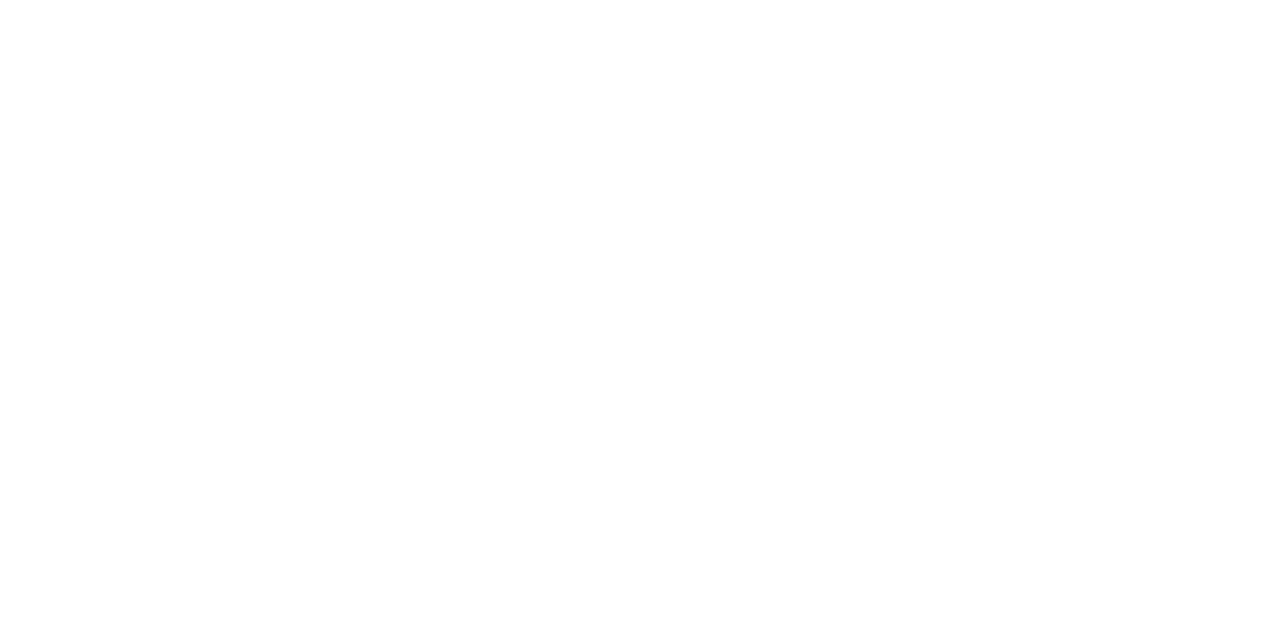
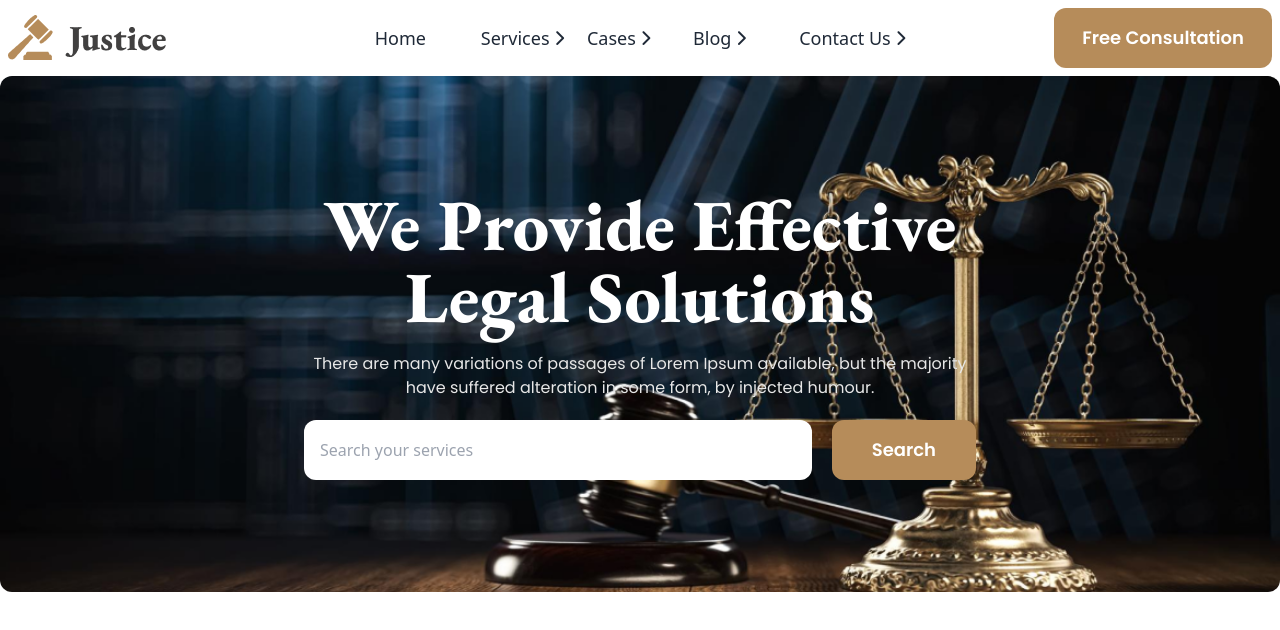
Before and after one commit to yasir-8arafat/md-15-legal-solution-project, a plain HTML site: page index.html in a window 1280 px wide. Drawn offline with nearby package versions, Linux system fonts and the light colour scheme.

Commit message:
header section done with responsive

```diff
--- a/index.html
+++ b/index.html
@@ -35,6 +35,68 @@
 </head>
 
 <body>
+    <header class="container mx-auto">
+        <!-- navbar start -->
+        <nav>
+            <div class="navbar bg-base-100">
+                <div class="navbar-start">
+                    <div class="dropdown">
+                        <div tabindex="0" role="button" class="btn btn-ghost lg:hidden">
+                            <svg xmlns="http://www.w3.org/2000/svg" class="h-7 w-7" fill="none" viewBox="0 0 24 24"
+                                stroke="currentColor">
+                                <path stroke-linecap="round" stroke-linejoin="round" stroke-width="2"
+                                    d="M4 6h16M4 12h8m-8 6h16" />
+                            </svg>
+                        </div>
+                        <ul tabindex="0"
+                            class="menu menu-sm dropdown-content bg-base-100 rounded-box z-[1] mt-3 w-52 p-2 shadow">
+                            <li><a class="text-lg">Home</a></li>
+                            <li><a class="text-lg">Services <i class="fa-solid fa-chevron-right fa-sm"></i></a></li>
+                            <li><a class="text-lg">Cases <i class="fa-solid fa-chevron-right fa-sm"></i></a></li>
+                            <li><a class="text-lg">Blog <i class="fa-solid fa-chevron-right fa-sm"></i></a></li>
+                            <li><a class="text-lg">Contact Us <i class="fa-solid fa-chevron-right fa-sm"></i></a></li>
+                        </ul>
+                    </div>
+                    <div class="max-w-40">
+                        <img class="w-full" src="images/logo2.png" alt="">
+                    </div>
+                </div>
+                <div class="navbar-center hidden lg:flex">
+                    <ul class="grid lg:grid-cols-3 xl:grid-cols-5">
+                        <li><a class="text-lg">Home</a></li>
+                        <li><a class="text-lg">Services <i class="fa-solid fa-chevron-right fa-sm"></i></a></li>
+                        <li><a class="text-lg">Cases <i class="fa-solid fa-chevron-right fa-sm"></i></a></li>
+                        <li><a class="text-lg">Blog <i class="fa-solid fa-chevron-right fa-sm"></i></a></li>
+                        <li><a class="text-lg">Contact Us <i class="fa-solid fa-chevron-right fa-sm"></i></a></li>
+                    </ul>
+                </div>
+                <div class="navbar-end">
+                    <a><button
+                            class="text-sm sm:text-lg text-white font-poppinsFont font-semibold bg-[#B68C5A] px-3 py-2 sm:px-7 sm:py-4 rounded-xl">Free
+                            Consultation</button></a>
+                </div>
+            </div>
+        </nav>
+        <!-- banner start -->
+        <div class="lg:px-48 lg:py-20 md:px-16 px-5 py-12 md:py-16 xl:px-60 xl:py-28 bg-no-repeat bg-cover rounded-xl"
+            style="background-image: url(images/banner.png);">
+            <!-- <div class="hero-overlay bg-opacity-60"></div> -->
+            <div class="max-w-2xl mx-auto text-center">
+                <h1 class="mb-5 text-7xl font-extrabold text-white font-ebGaraFont">We Provide Effective Legal
+                    Solutions</h1>
+                <p class="mb-5 text-base font-normal font-poppinsFont text-[#E7E7E7]">There are many variations
+                    of passages of Lorem Ipsum available, but the majority
+                    have suffered alteration in some form, by injected humour.</p>
+                <form action="" class="flex gap-4 sm:gap-5">
+                    <input placeholder="Search your services" class="rounded-xl p-3 sm:p-4 text-sm sm:text-base flex-1" type="search" name="" id="">
+                    <a><button
+                            class="text-sm sm:text-lg text-white font-poppinsFont px-6 py-3 font-semibold bg-[#B68C5A]  sm:px-10 sm:py-4 rounded-xl">Search</button></a>
+                </form>
+            </div>
+        </div>
+    </header>
+    <main></main>
+    <footer></footer>
 </body>
 
 </html>
```
